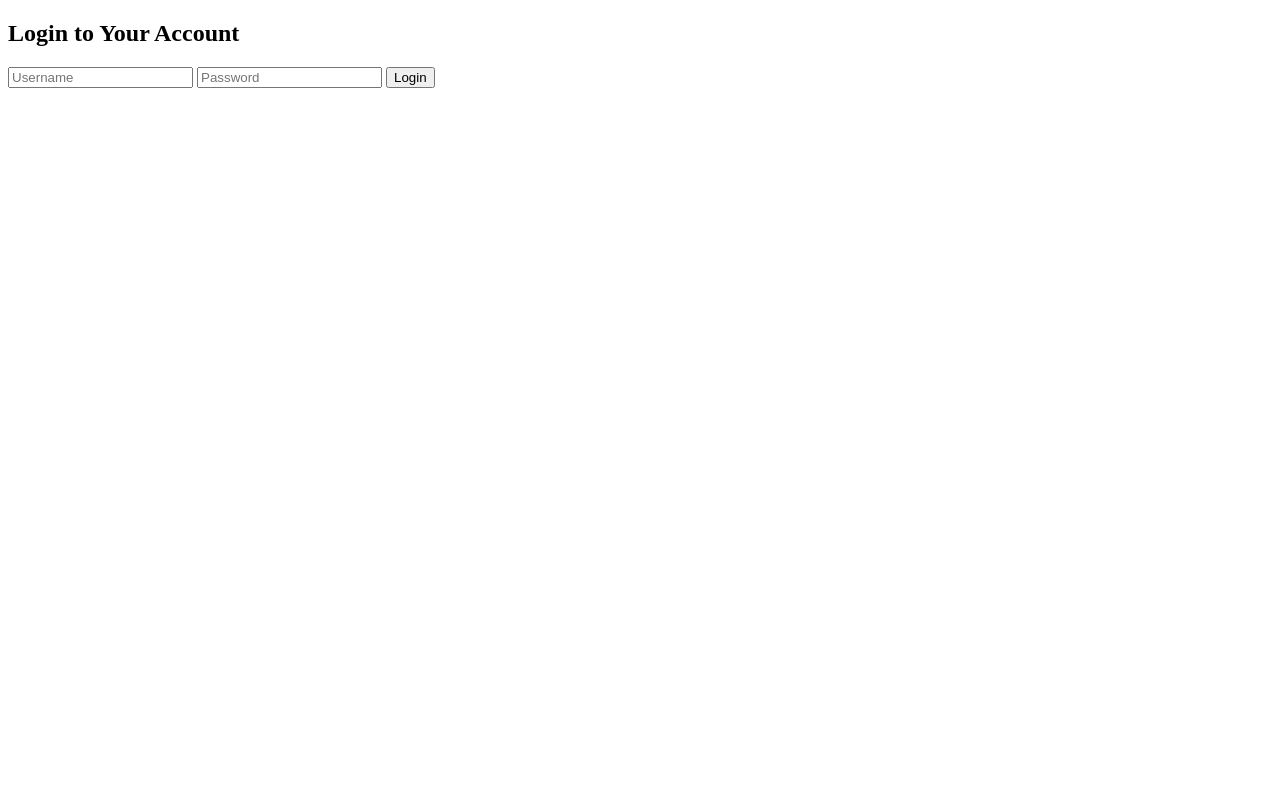
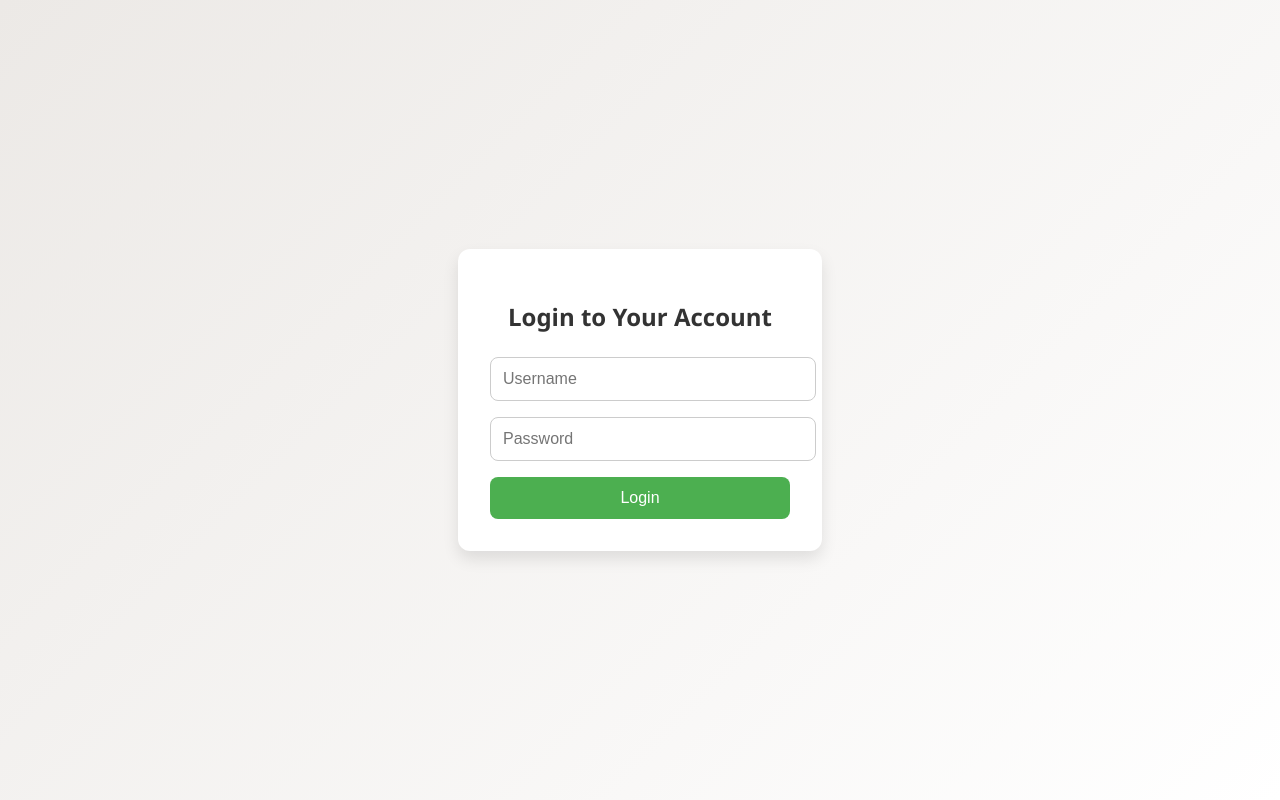
Before and after one commit to Elyas-mulodi/test_class, a plain HTML site: page pages/login.html in a window 1280 px wide. Drawn offline with Linux system fonts and the light colour scheme; files that its build step writes are made by us from their sources.

Commit message:
fix: correct stylesheet paths in index and login pages

```diff
--- a/pages/login.html
+++ b/pages/login.html
@@ -3,8 +3,8 @@
 <head>
   <meta charset="UTF-8">
   <meta name="viewport" content="width=device-width, initial-scale=1.0">
+  <link rel="stylesheet" href="../css/login.css">
   <title>Login</title>
-  <link rel="stylesheet" href="style.css">
 </head>
 <body>
   <div class="login-container">
```
Also changed, not shown: index.html (+1 -1 lines).
